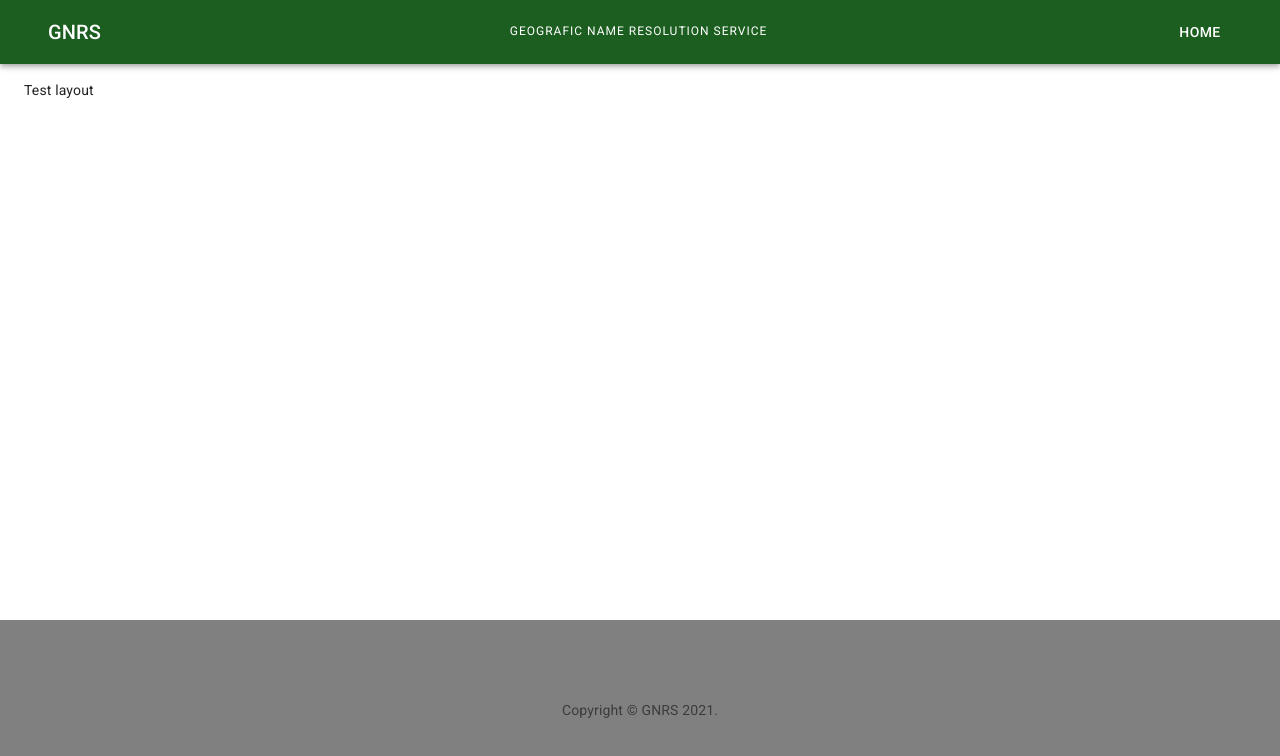
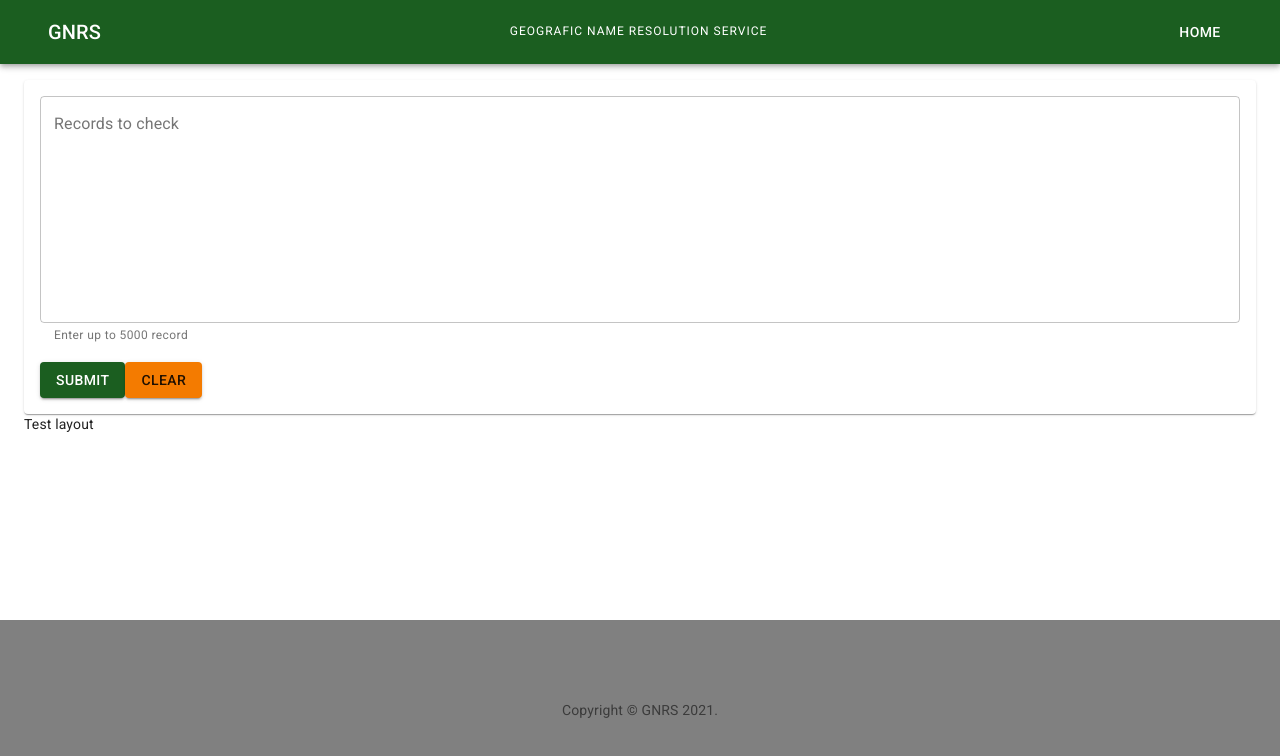
Before and after one commit to EnquistLab/GNRSweb, a Next.js app: page / in a window 1280 px wide. Shown: the top 756 px of the page. Built offline with nearby package versions, Linux system fonts and the light colour scheme.

Commit message:
Update index page

```diff
--- a/components/index.js
+++ b/components/index.js
@@ -2,3 +2,6 @@ export * from './footer/footer'
 export * from './top-bar/top-bar'
 export * from './layout/layout'
 export * from './layout/container'
+export * from './resolve-table/resolve-table'
+export * from './search-box/search-box'
+export * from './table-pagination-actions/table-pagination-actions'
--- a/pages/index.js
+++ b/pages/index.js
@@ -1,10 +1,13 @@
 import React from 'react';
 
-import {Layout} from '../components/'
+import {Layout, SearchBox} from '../components/'
+import {requestResolveNames} from '../actions/'
 
 export default function Index() {
   return (
     <Layout>
+      <SearchBox />
+
       Test layout
     </Layout>
   );
```
